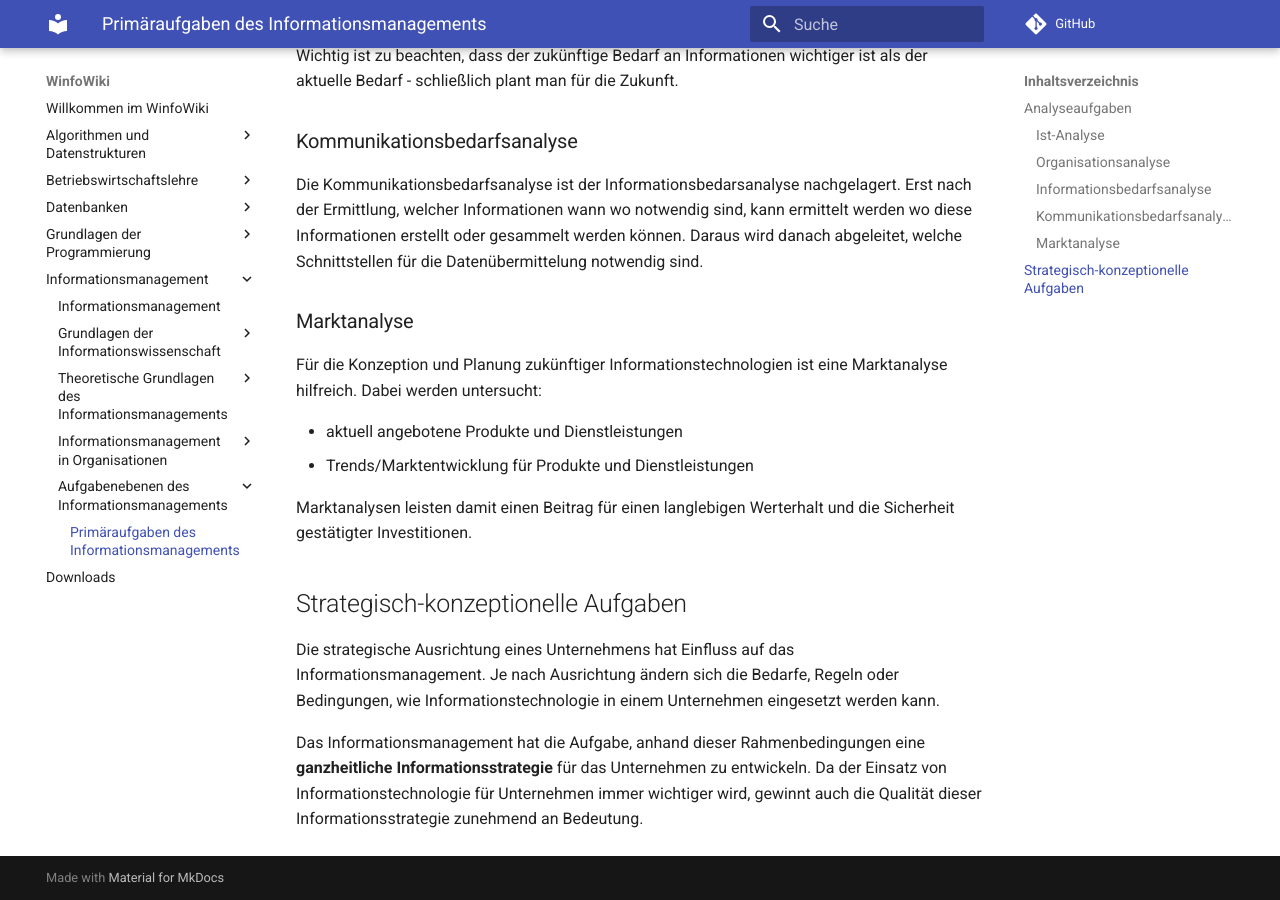
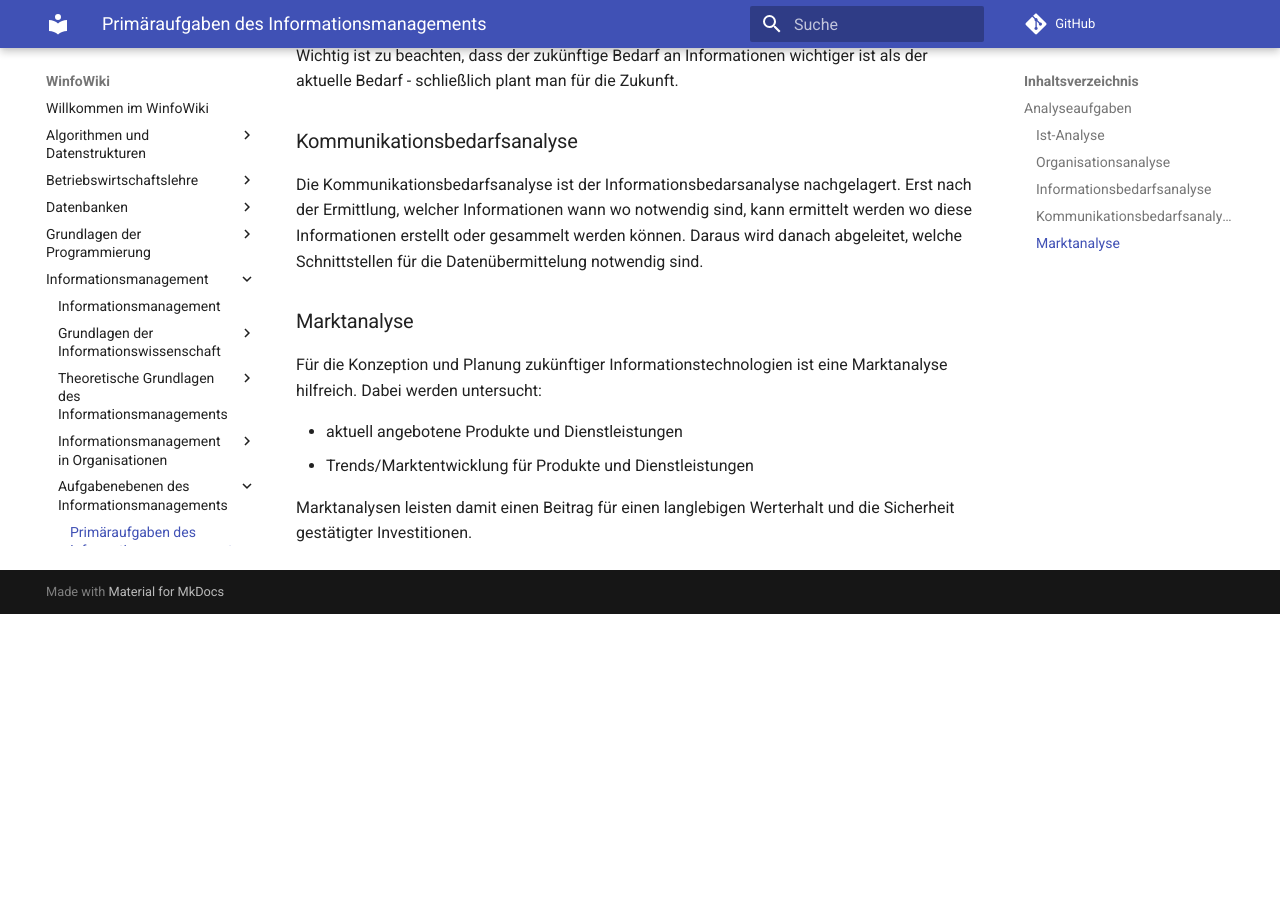
Before and after one commit to heshsum/winfowiki, an MkDocs documentation site: the page built from docs/Informationsmanagement/Aufgabenebenen-des-Informationsmanagements/Primaeraufgaben.md, in a window 1280 px wide and 900 px high, scrolled down 1121 px. Built offline with MkDocs 1.6.1 and Material for MkDocs 9.7.7, drawn with Linux system fonts in a browser that asks for light colours; comment, search, counter and statistics services are not loaded; after the commit the page ends 1735 px from its top, so only the background shows below that.

Commit message:
Artikel gesplittet und Sortierung eingefügt

```diff
--- a/docs/Informationsmanagement/Aufgabenebenen-des-Informationsmanagements/Primaeraufgaben.md
+++ b/docs/Informationsmanagement/Aufgabenebenen-des-Informationsmanagements/Primaeraufgaben.md
@@ -36,8 +36,3 @@ Dabei werden untersucht:
 - Trends/Marktentwicklung für Produkte und Dienstleistungen
 
 Marktanalysen leisten damit einen Beitrag für einen langlebigen Werterhalt und die Sicherheit gestätigter Investitionen.
-
-## Strategisch-konzeptionelle Aufgaben
-Die strategische Ausrichtung eines Unternehmens hat Einfluss auf das Informationsmanagement. Je nach Ausrichtung ändern sich die Bedarfe, Regeln oder Bedingungen, wie Informationstechnologie in einem Unternehmen eingesetzt werden kann.
-
-Das Informationsmanagement hat die Aufgabe, anhand dieser Rahmenbedingungen eine **ganzheitliche Informationsstrategie** für das Unternehmen zu entwickeln. Da der Einsatz von Informationstechnologie für Unternehmen immer wichtiger wird, gewinnt auch die Qualität dieser Informationsstrategie zunehmend an Bedeutung.
```
Also changed, not shown: docs/Informationsmanagement/Aufgabenebenen-des-Informationsmanagements/Strategische-Aufgaben.md (added, +4 -0 lines), docs/Informationsmanagement/Aufgabenebenen-des-Informationsmanagements/.pages (added).
